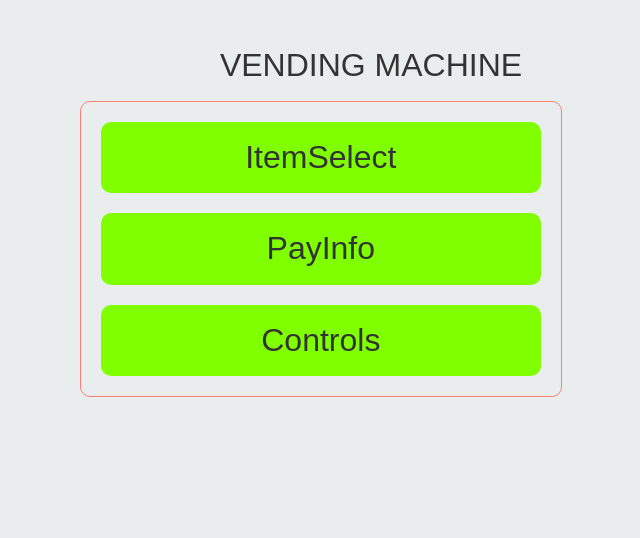
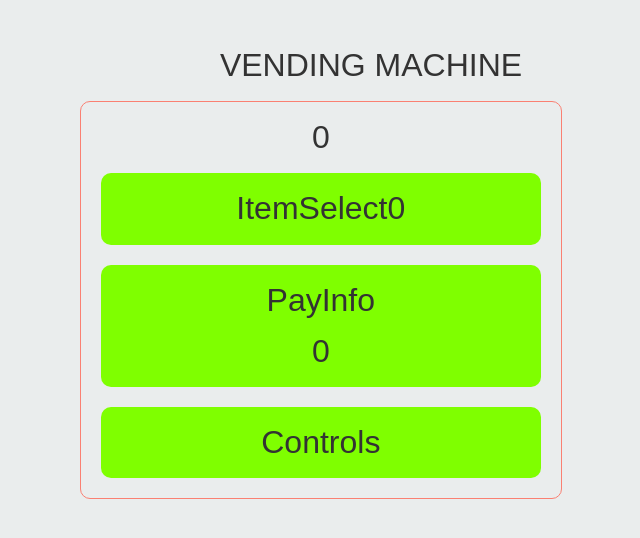
Before and after one commit to adam0tokyo/Quik-Vend, a React (Create React App) app: page / in a window 1280 px wide. Shown: the top 538 px of the page, without its empty margins (269-909 px from the left). Built offline with nearby package versions, Linux system fonts and the light colour scheme.

Commit message:
feat: setting up props

```diff
--- a/src/App.tsx
+++ b/src/App.tsx
@@ -8,7 +8,7 @@ import PayInfo from './components/PayInfo/PayInfo';
 
 function App() {
 
-  const [moneyDue, setMoneyDue] = useState(0);
+  const [moneyDue, setMoneyDue] = useState<number>(0);
   const [insertedMoney, setInsertedMoney] = useState(0);
 
   return (
@@ -17,8 +17,9 @@ function App() {
         VENDING MACHINE
       </header>
       <div className={styles.layoutcontainer} >
-        <ItemSelect />
-        <PayInfo />
+        {moneyDue}
+        <ItemSelect setMoneyDue={setMoneyDue} moneyDue={moneyDue} />
+        <PayInfo setInsertedMoney={setInsertedMoney} insertedMoney={insertedMoney} />
         <Controls />
       </div>
     </div >
--- a/src/components/ItemSelect/ItemSelect.tsx
+++ b/src/components/ItemSelect/ItemSelect.tsx
@@ -2,9 +2,18 @@ import React from 'react'
 import styles from "../../App.module.css";
 // import styles from "./ItemSelect.module.css"
 
-function ItemSelect() {
+interface IProps {
+    setMoneyDue: React.Dispatch<React.SetStateAction<number>>,
+    moneyDue: number
+}
+
+
+const ItemSelect: React.FC<IProps> = ({ setMoneyDue, moneyDue }) => {
     return (
-        <div className={styles.griditem}>ItemSelect</div>
+        <div className={styles.griditem}>
+            ItemSelect
+            {moneyDue}
+        </div>
     )
 }
 
--- a/src/components/PayInfo/PayInfo.tsx
+++ b/src/components/PayInfo/PayInfo.tsx
@@ -1,9 +1,34 @@
 import React from 'react'
 import styles from "../../App.module.css";
 
-function PayInfo() {
+interface IProps {
+    setInsertedMoney: React.Dispatch<React.SetStateAction<number>>,
+    insertedMoney: number
+}
+
+
+
+const PayInfo: React.FC<IProps> = ({ insertedMoney, setInsertedMoney }) => {
+
+    // const handleChange = (e: React.ChangeEvent<HTMLInputElement | HTMLTextAreaElement>) => {
+    //     setInsertedMoney(
+    //         // [e.target.name]: e.target.value
+    //     )
+    // }
+
     return (
-        <div className={styles.griditem}>PayInfo</div>
+        <div className={styles.griditem}>
+            PayInfo <br />
+            {insertedMoney}
+            {/* <input
+                type="number"
+                onChange={handleChange}
+                className="PayInfo-input"
+                name="age"
+                value={insertedMoney}
+                placeholder="Age"
+            /> */}
+        </div>
     )
 }
 
```
